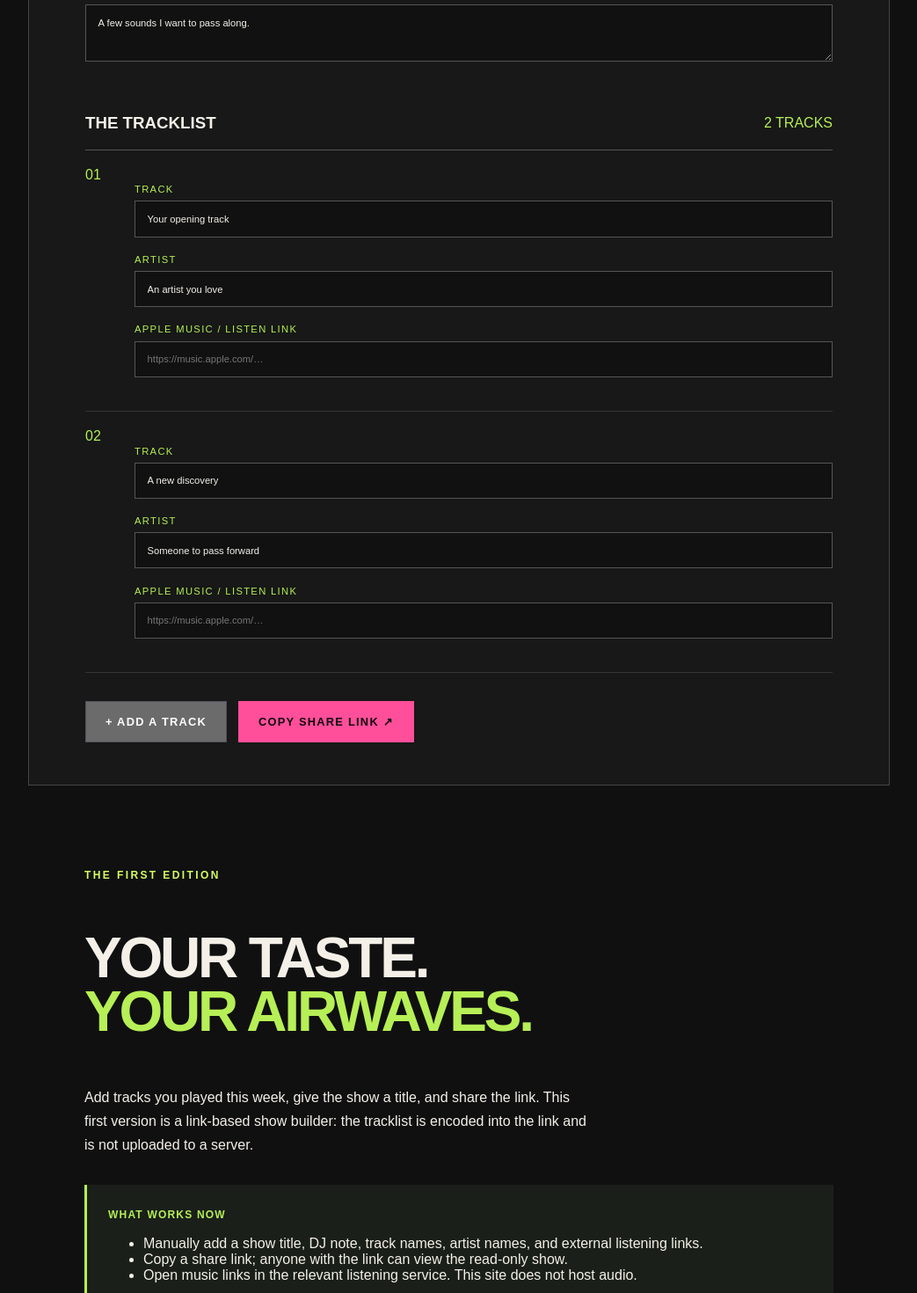
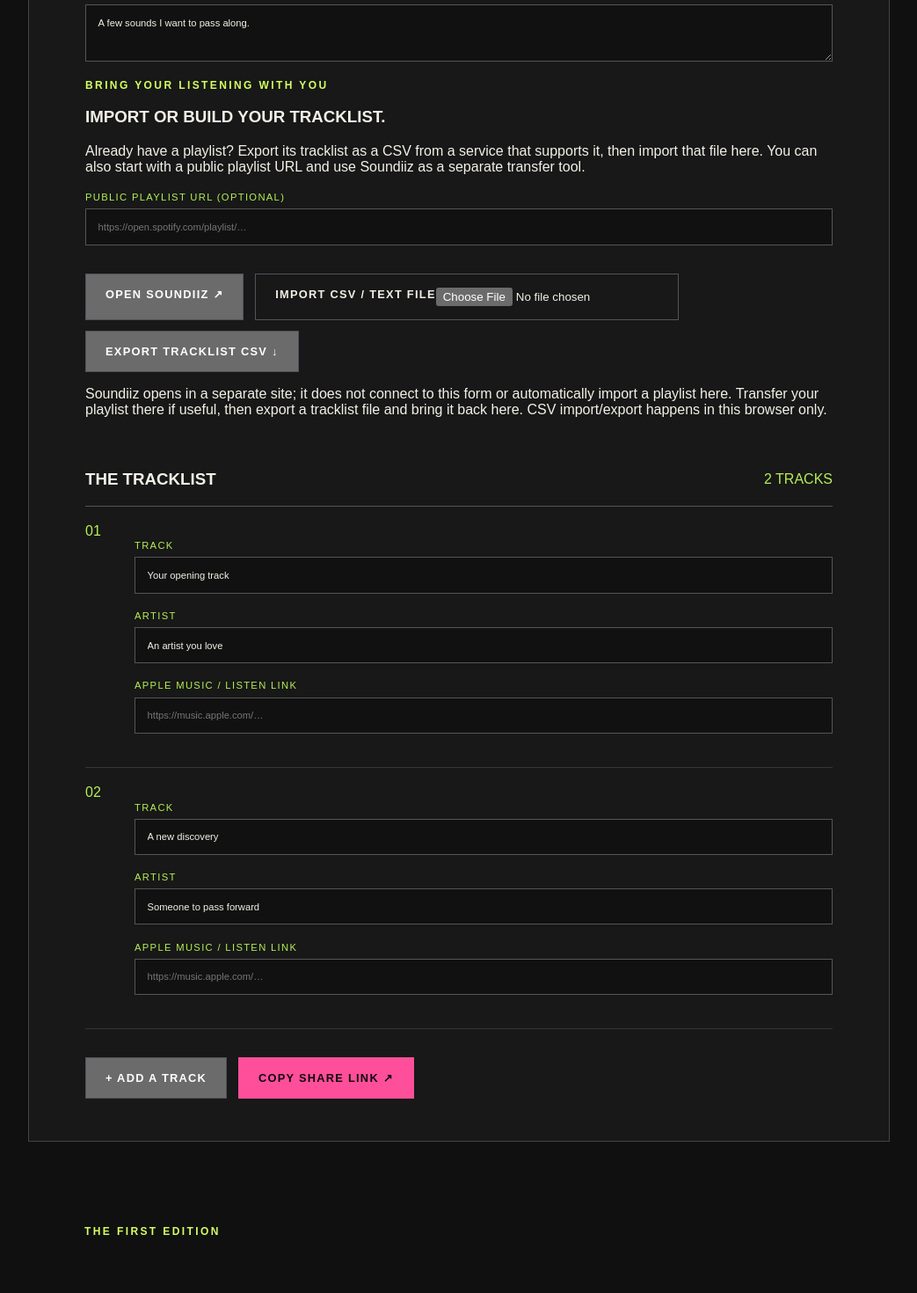
Before and after one commit to Loptr-Lab/pay-it-forward, a Next.js app: page /radio in a window 1280 px wide. Shown: the part 1160-2630 px from the top of the page at 88% size, without its empty margins (118-1161 px from the left). Built offline with nearby package versions, Linux system fonts and the light colour scheme.

Commit message:
Add radio playlist CSV import and export

```diff
--- a/src/app/radio/page.tsx
+++ b/src/app/radio/page.tsx
@@ -25,6 +25,8 @@ export default function WeekOnAirPage() {
   const [tracks, setTracks] = useState<Track[]>(starter);
   const [shared, setShared] = useState(false);
   const [readOnly, setReadOnly] = useState(false);
+  const [playlistUrl, setPlaylistUrl] = useState("");
+  const [importMessage, setImportMessage] = useState("");
 
   useEffect(() => {
     const show = decodeShow();
@@ -42,6 +44,79 @@ export default function WeekOnAirPage() {
   }, [title, note, tracks]);
 
   function addTrack() { setTracks((items) => [...items, { title: "", artist: "", url: "" }]); }
+
+  function parseCsv(text: string): Track[] {
+    const rows: string[][] = [];
+    let row: string[] = [];
+    let cell = "";
+    let quoted = false;
+    for (let i = 0; i < text.length; i++) {
+      const char = text[i];
+      if (char === '"' && quoted && text[i + 1] === '"') { cell += '"'; i++; }
+      else if (char === '"') quoted = !quoted;
+      else if (char === "," && !quoted) { row.push(cell.trim()); cell = ""; }
+      else if ((char === "\\n" || char === "\\r") && !quoted) {
+        if (char === "\\r" && text[i + 1] === "\\n") i++;
+        row.push(cell.trim()); cell = "";
+        if (row.some(Boolean)) rows.push(row);
+        row = [];
+      } else cell += char;
+    }
+    row.push(cell.trim());
+    if (row.some(Boolean)) rows.push(row);
+    if (!rows.length) return [];
+    const header = rows[0].map((value) => value.toLowerCase().replace(/[^a-z]/g, ""));
+    const titleIndex = header.findIndex((value) => ["title", "track", "song", "trackname", "songtitle"].includes(value));
+    const artistIndex = header.findIndex((value) => ["artist", "artistname", "performer"].includes(value));
+    const urlIndex = header.findIndex((value) => ["url", "link", "listenlink", "trackurl"].includes(value));
+    const hasHeader = titleIndex >= 0 || artistIndex >= 0 || urlIndex >= 0;
+    const data = hasHeader ? rows.slice(1) : rows;
+    return data.map((values) => ({
+      title: values[hasHeader ? Math.max(titleIndex, 0) : 0] || "",
+      artist: values[hasHeader ? (artistIndex >= 0 ? artistIndex : 1) : 1] || "",
+      url: values[hasHeader ? (urlIndex >= 0 ? urlIndex : 2) : 2] || "",
+    })).filter((track) => track.title || track.artist || track.url);
+  }
+
+  async function importTrackFile(file?: File) {
+    if (!file) return;
+    try {
+      const imported = parseCsv(await file.text());
+      if (!imported.length) {
+        setImportMessage("No tracks found. Use a CSV with title, artist, and optional url columns.");
+        return;
+      }
+      setTracks(imported);
+      setImportMessage(`Imported ${imported.length} tracks. Review the list before sharing.`);
+    } catch {
+      setImportMessage("We couldn't read that file. Please try a UTF-8 CSV or text file.");
+    }
+  }
+
+  function exportTracklist() {
+    const quote = (value: string) => '"' + value.replace(/"/g, '""') + '"';
+    const csv = ["title,artist,url", ...tracks.map((track) => [track.title, track.artist, track.url].map(quote).join(","))].join("\\n");
+    const blob = new Blob([csv], { type: "text/csv;charset=utf-8" });
+    const objectUrl = URL.createObjectURL(blob);
+    const link = document.createElement("a");
+    link.href = objectUrl;
+    link.download = "play-it-forward-tracklist.csv";
+    link.click();
+    URL.revokeObjectURL(objectUrl);
+  }
+
+  function openSoundiiz() {
+    if (playlistUrl.trim()) {
+      try {
+        const parsed = new URL(playlistUrl.trim());
+        if (!["http:", "https:"].includes(parsed.protocol)) throw new Error("Invalid URL");
+      } catch {
+        setImportMessage("Enter a valid public playlist URL, then open Soundiiz.");
+        return;
+      }
+    }
+    window.open("https://soundiiz.com/", "_blank", "noopener,noreferrer");
+  }
   function updateTrack(index: number, key: keyof Track, value: string) {
     setTracks((items) => items.map((item, i) => i === index ? { ...item, [key]: value } : item));
   }
@@ -63,7 +138,7 @@ export default function WeekOnAirPage() {
   }
 
   return <main className="experience-page radio-page">
-    <header className="experience-nav"><Link href="/" className="wordmark">PIF<span>✳</span></Link><nav><Link href="/adventure/">Explore</Link><Link href="/music/devour/">Music stories</Link><Link href="/route/">Tour map</Link></nav></header>
+    <header className="experience-nav"><Link href="/" className="wordmark">PIF<span>✳</span></Link><nav aria-label="Main navigation"><Link href="/adventure/">Explore</Link><Link href="/radio/">Radio</Link><Link href="/field-notes/">Field Notes</Link><Link href="/music/devour/">Music stories</Link><Link href="/route/">Tour map</Link></nav></header>
     <Breadcrumbs items={[{ label: "Home", href: "/" }, { label: "Music Discovery", href: "/#next-track" }, { label: "Your Week on Air", href: "/radio/" }]} />
     <article>
       <header className="radio-hero">
@@ -79,6 +154,23 @@ export default function WeekOnAirPage() {
         </div>
         <label className="radio-field">SHOW TITLE<input value={title} onChange={(e) => setTitle(e.target.value)} readOnly={readOnly} maxLength={90}/></label>
         <label className="radio-field">A NOTE FROM THE DJ<textarea value={note} onChange={(e) => setNote(e.target.value)} readOnly={readOnly} rows={3} maxLength={280}/></label>
+        {!readOnly && <section className="radio-import" aria-labelledby="radio-import-title">
+          <p className="eyebrow">BRING YOUR LISTENING WITH YOU</p>
+          <h3 id="radio-import-title">IMPORT OR BUILD YOUR TRACKLIST.</h3>
+          <p>Already have a playlist? Export its tracklist as a CSV from a service that supports it, then import that file here. You can also start with a public playlist URL and use Soundiiz as a separate transfer tool.</p>
+          <label className="radio-field">PUBLIC PLAYLIST URL (OPTIONAL)
+            <input type="url" value={playlistUrl} onChange={(e) => setPlaylistUrl(e.target.value)} placeholder="https://open.spotify.com/playlist/…" />
+          </label>
+          <div className="radio-actions">
+            <button className="button secondary" type="button" onClick={openSoundiiz}>OPEN SOUNDIIZ ↗</button>
+            <label className="button secondary radio-file-button">IMPORT CSV / TEXT FILE
+              <input type="file" accept=".csv,.txt,text/csv,text/plain" onChange={(e) => importTrackFile(e.target.files?.[0])} />
+            </label>
+            <button className="button secondary" type="button" onClick={exportTracklist}>EXPORT TRACKLIST CSV ↓</button>
+          </div>
+          <p className="radio-import-note">Soundiiz opens in a separate site; it does not connect to this form or automatically import a playlist here. Transfer your playlist there if useful, then export a tracklist file and bring it back here. CSV import/export happens in this browser only.</p>
+          {importMessage && <p className="radio-confirmation" role="status">{importMessage}</p>}
+        </section>}
         <div className="radio-track-heading"><h3>THE TRACKLIST</h3><span>{tracks.length} TRACKS</span></div>
         <ol className="radio-tracklist">
           {tracks.map((track, index) => <li key={index}>
@@ -97,9 +189,9 @@ export default function WeekOnAirPage() {
       </section>
       <section className="radio-how" aria-labelledby="radio-status-details">
         <p className="eyebrow">THE FIRST EDITION</p><h2>YOUR TASTE.<br/><em>YOUR AIRWAVES.</em></h2>
-        <p>Add tracks you played this week, give the show a title, and share the link. This first version is a link-based show builder: the tracklist is encoded into the link and is not uploaded to a server.</p>
-        <div className="radio-boundary"><strong>WHAT WORKS NOW</strong><ul><li>Manually add a show title, DJ note, track names, artist names, and external listening links.</li><li>Copy a share link; anyone with the link can view the read-only show.</li><li>Open music links in the relevant listening service. This site does not host audio.</li></ul></div>
-        <div className="radio-boundary"><strong>PLANNED — NOT LIVE</strong><ul><li>DJ/station profiles, persistent show archives, follows, discovery feeds, recommendations, and community submissions.</li><li>Apple Music authorization/import and a verified listening-history archive.</li><li>AT Protocol identity/publishing, moderation tools, and live audio.</li></ul></div>
+        <p>Add tracks you played this week, import a CSV tracklist, or use a separate playlist-transfer service before bringing a tracklist here. Give the show a title and share the link. This is a link-based show builder: the tracklist is encoded into the link and is not uploaded to a server.</p>
+        <div className="radio-boundary"><strong>WHAT WORKS NOW</strong><ul><li>Manually add a show title, DJ note, track names, artist names, and external listening links.</li><li>Import a UTF-8 CSV/text tracklist in this browser and export the current tracklist as CSV.</li><li>Open Soundiiz separately as an optional playlist-transfer tool; it is not a direct Play It Forward integration.</li><li>Copy a share link; anyone with the link can view the read-only show.</li><li>Open music links in the relevant listening service. This site does not host audio.</li></ul></div>
+        <div className="radio-boundary"><strong>PLANNED — NOT LIVE</strong><ul><li>DJ/station profiles, persistent show archives, follows, discovery feeds, recommendations, and community submissions.</li><li>Native playlist search and provider-connected imports, including Apple Music authorization and a verified listening-history archive.</li><li>AT Protocol identity/publishing, moderation tools, and live audio.</li></ul></div>
         <div className="radio-boundary"><strong>WHAT DEVELOPMENT NEEDS</strong><ul><li>Apple developer configuration, MusicKit setup, explicit opt-in, privacy/retention controls, and tests of the actual API data.</li><li>A backend and operational plan for persistent profiles, archives, follows, feeds, reports, and deletion/export.</li><li>AT Protocol/PDS and existing Lexicon review, authorization, publishing adapter, and moderation model.</li><li>Music-rights review before any hosting or rebroadcast, plus accessibility, security, and release testing.</li></ul></div>
         <div className="radio-boundary"><strong>APPLE MUSIC CONNECTION — NOT CONNECTED</strong><p>Apple Music authorization needs an Apple Music developer token and a MusicKit setup. The recently played endpoint is limited and does not provide reliable per-play timestamps for proving an exact seven-day window. Until an authorized integration is configured and tested, add tracks and links yourself. We will not label a manually assembled list as verified listening history.</p></div>
         <p className="radio-small">No audio is hosted here. Listening links open the music service. Anyone with the share link can view the show, so share only content and notes you are comfortable making public. A tracklist is not proof of a play event or permission to rebroadcast copyrighted audio.</p>
```
